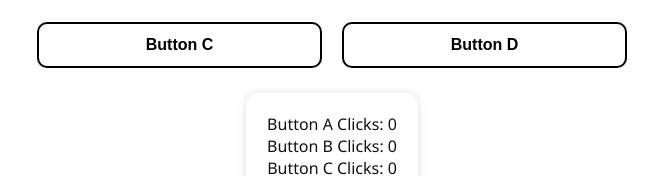
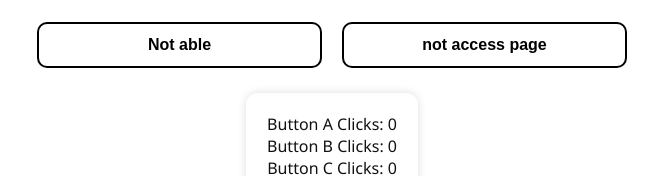
Before and after one commit to bishalmaharjan3/stopclock, a plain HTML site: page index.html in a window 1280 px wide. Shown: the part 290-466 px from the top of the page, 308-971 px from the left. Drawn offline with Linux system fonts and the light colour scheme.

Commit message:
Update index.html

```diff
--- a/index.html
+++ b/index.html
@@ -111,8 +111,8 @@
     </div>
 
     <div class="button-row">
-      <button id="btnC">Button C</button>
-      <button id="btnD">Button D</button>
+      <button id="btnC">Not able</button>
+      <button id="btnD">not access page</button>
     </div>
 
     <div class="counts">
```
